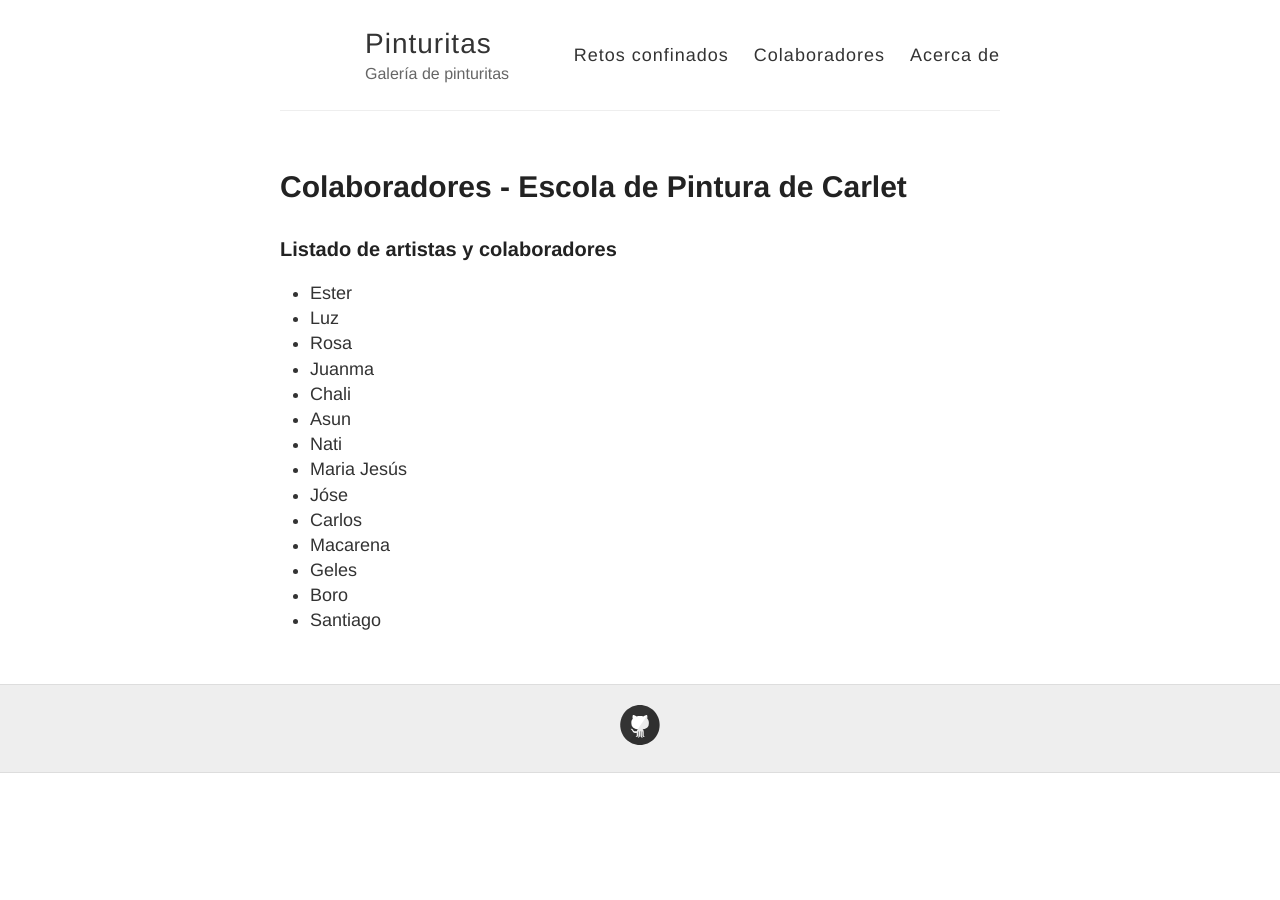
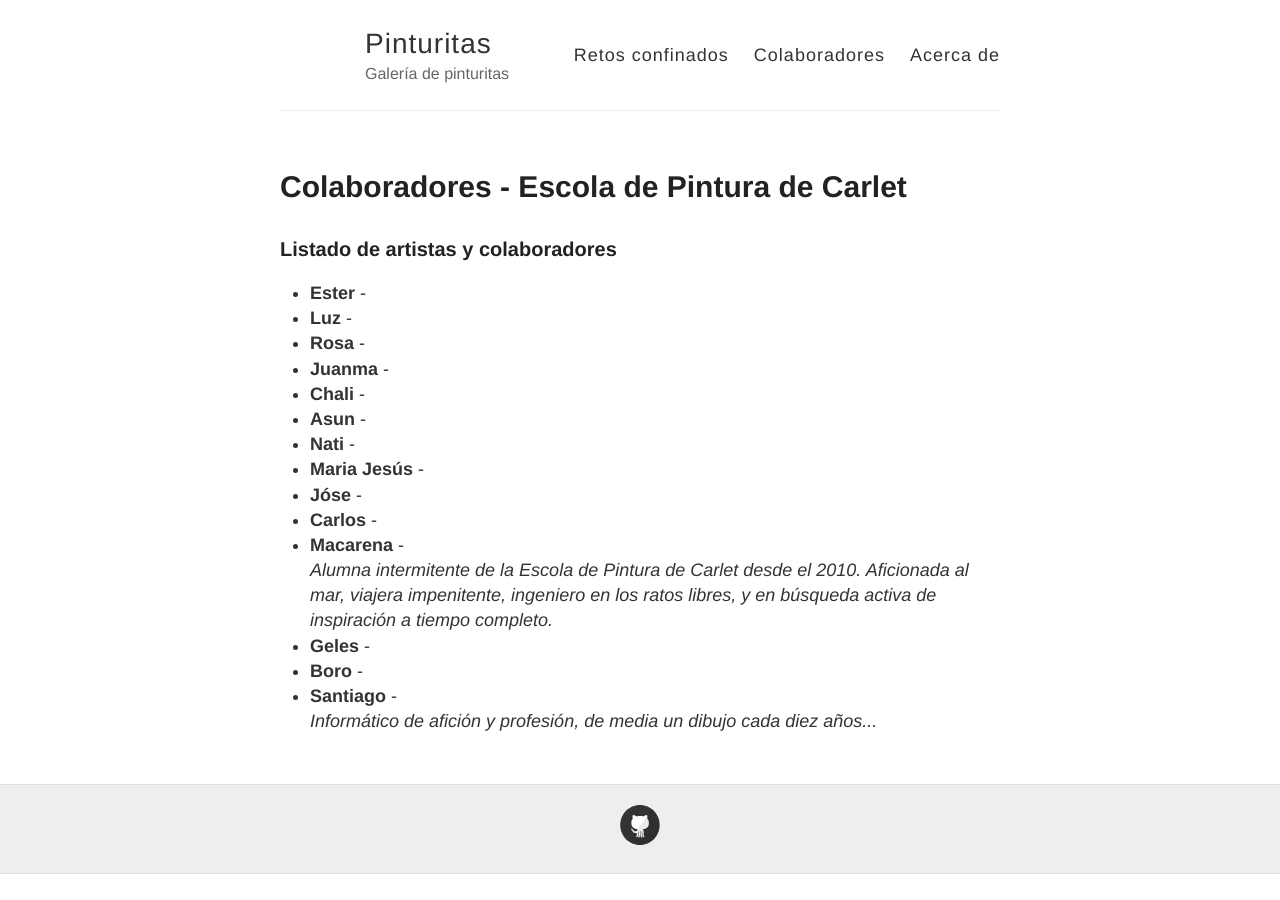
Before and after one commit to pinturitas/pinturitas.github.io, a Jekyll site: the page built from colaboradores.md, in a window 1280 px wide. Built offline with Jekyll 4.4.1, drawn with Linux system fonts in a browser that asks for light colours.

Commit message:
renombrado de fotos reto03, añadir alguna bio a colaboradores

```diff
--- a/_data/colaboradores.yml
+++ b/_data/colaboradores.yml
@@ -1,4 +1,5 @@
 - alias: Ester
+  bio:
 
 - alias: Luz
 
@@ -13,15 +14,20 @@
 - alias: Nati
 
 - alias: Maria Jesús
+  id: mjesus
 
 - alias: Jóse
 
 - alias: Carlos
 
 - alias: Macarena
+  bio: Alumna intermitente de la Escola de Pintura de Carlet desde el 2010. Aficionada al mar, viajera impenitente, ingeniero en los ratos libres, y en búsqueda activa de inspiración a tiempo completo.
 
 - alias: Geles
 
 - alias: Boro
+  bio:
 
 - alias: Santiago
+  id: santiago
+  bio: Informático de afición y profesión, de media un dibujo cada diez años...
--- a/colaboradores.md
+++ b/colaboradores.md
@@ -8,6 +8,6 @@ permalink: /colaboradores/
 
 <ul>
 {% for colaborador in site.data.colaboradores %}
-  <li>{{ colaborador.alias }}</li>
+  <li><strong>{{ colaborador.alias }}</strong> - <blockquote><em>{{ colaborador.bio }}</em></blockquote></li>
 {% endfor %}
 </ul>
```
Also changed, not shown: arte/reto03/2020-03-30-reto03-foto01-boro.jpg (renamed from arte/reto03/2020-03-30-reto03-foto01.jpg), arte/reto03/2020-03-30-reto03-foto05-mjesus.jpg (renamed from arte/reto03/2020-03-30-reto03-foto05.jpg), arte/reto03/2020-03-30-reto03-foto06-nati.jpg (renamed from arte/reto03/2020-03-30-reto03-foto06.jpg), arte/reto03/2020-03-30-reto03-foto08-rosa.jpg (renamed from arte/reto03/2020-03-30-reto03-foto08.jpg), arte/reto03/2020-03-30-reto03-foto09-luz.jpg (renamed from arte/reto03/2020-03-30-reto03-foto09.jpg), arte/reto03/2020-03-30-reto03-foto10-santiago.jpg (renamed from arte/reto03/2020-03-30-reto03-foto10.jpg), arte/reto03/2020-03-30-reto03-foto11-macarena.jpg (renamed from arte/reto03/2020-03-30-reto03-foto11.jpg).
